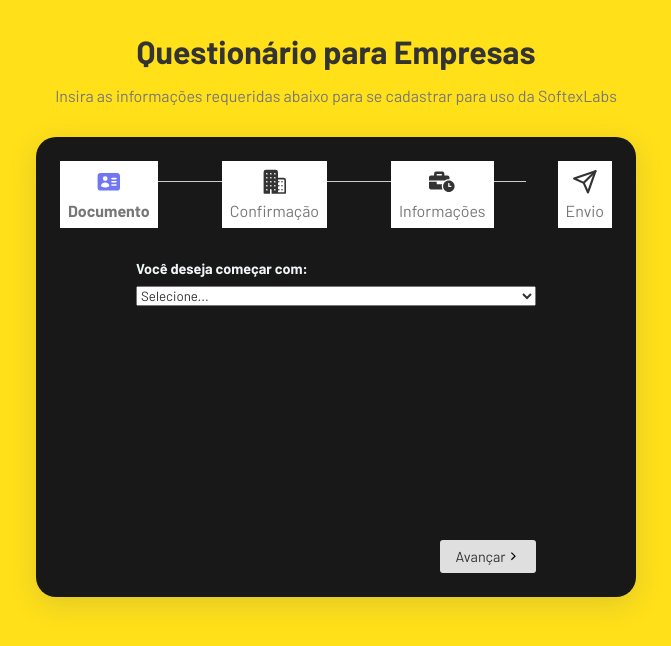
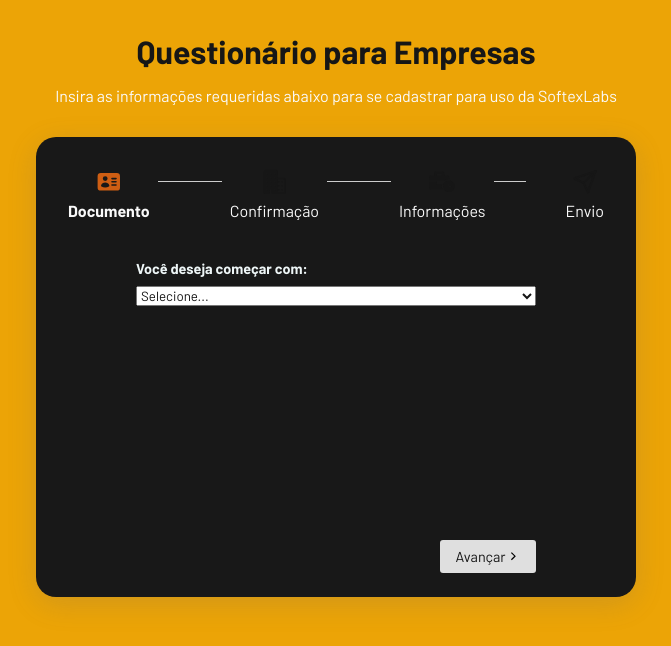
Before and after one commit to mclaraoliveira/Formulario, a React (Vite) app in the folder formulario-multistep/: page / in a window 1280 px wide. Shown: the top 646 px of the page, without its empty margins (304-975 px from the left). Built offline with nearby package versions, Linux system fonts and the light colour scheme.

Commit message:
Mudança de cores no site

```diff
--- a/formulario-multistep/src/components/Steps.css
+++ b/formulario-multistep/src/components/Steps.css
@@ -19,7 +19,7 @@
 
 .step {
     text-align: center;
-    background-color: #fff;
+    background-color: #181818;
     z-index: 1;
     width: 120px;
     padding: 0.5rem;
@@ -36,5 +36,5 @@
 }
 
 .active > svg {
-    fill: #7076f4;
+    fill: #ce5e13;
 }
--- a/formulario-multistep/src/components/Thanks.css
+++ b/formulario-multistep/src/components/Thanks.css
@@ -4,6 +4,7 @@
 
 .thanks-container h2 {
     margin-bottom: 1rem;
+    color: #fafafa;
 }
 
 .thanks-container p {
--- a/formulario-multistep/src/index.css
+++ b/formulario-multistep/src/index.css
@@ -3,13 +3,13 @@
   padding: 0;
   margin: 0;
   box-sizing: border-box;
-  color: #333;
+  color: #161616;
 }
 
 p {
-  color: #777;
+  color: #fafafa;
 }
 
 body {
-  background-color: #ffe019;
+  background-color: #eca406;
 }
```
